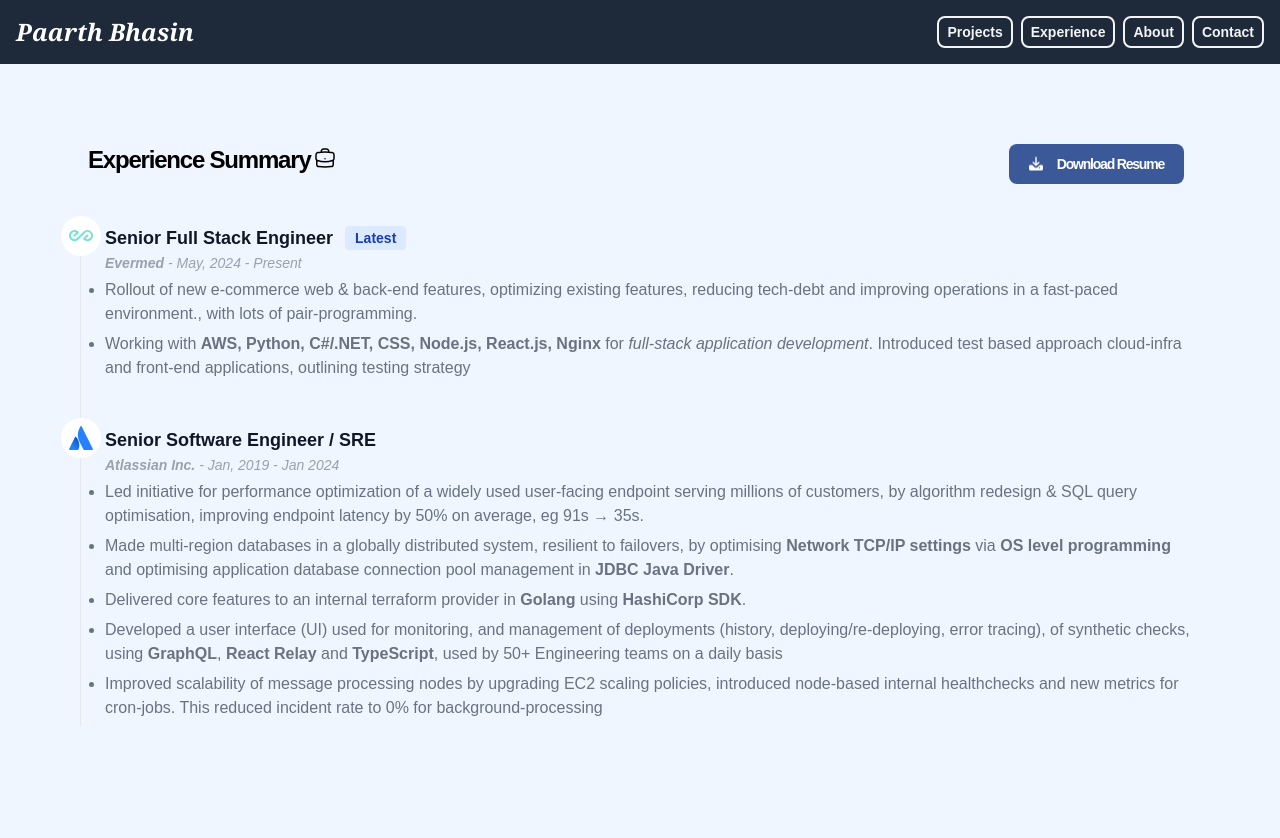
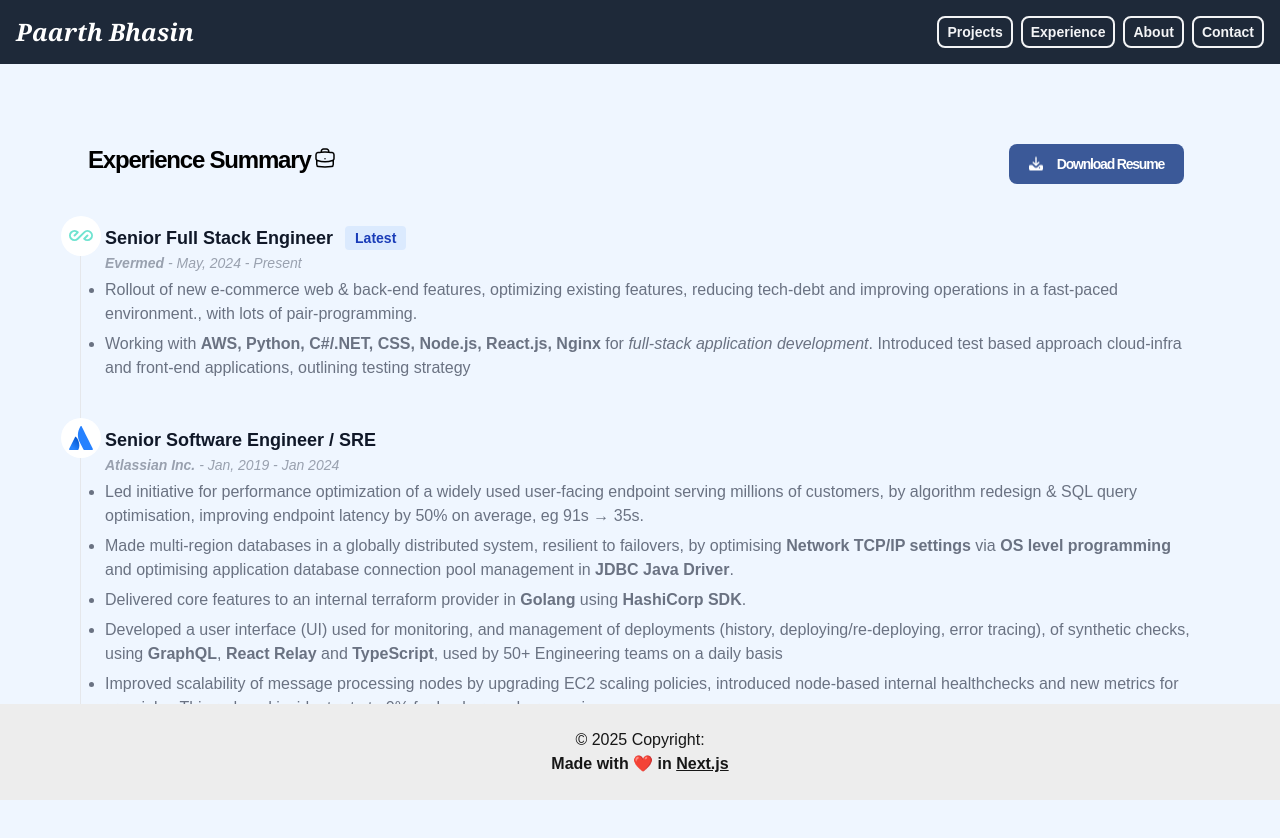
Before and after one commit to PaarthB/portfolio, a Next.js app: page / in a window 1280 px wide. Shown: the top 838 px of the page. Built offline with nearby package versions, Linux system fonts and the light colour scheme.

Commit message:
add footer

```diff
--- a/src/app/layout.tsx
+++ b/src/app/layout.tsx
@@ -28,13 +28,14 @@ export default function RootLayout({
         className={`${geistSans.variable} ${geistMono.variable} antialiased`}
       >
         {children}
-{/*         <footer className="mt-64 md:w-[1240px] mx-auto flex flex-col justify-between py-6 sm:flex-row bg-white rounded-lg shadow-sm dark:bg-gray-900">
-          <div className="w-full max-w-screen-xl mx-auto p-4 md:py-8">
-              <hr className="my-6 border-gray-200 sm:mx-auto dark:border-gray-700 lg:my-8" />
-              <span className="block text-sm text-gray-500 sm:text-center dark:text-gray-400">Powered by Next.js, Made with ❤️ - © 2025. All Rights Reserved.</span>
-          </div>
-        </footer> */}
-      </body>
+      <footer
+        className="fixed bottom-0 bg-zinc-50 text-center text-surface/75 dark:bg-neutral-700 dark:text-white/50 lg:text-left w-full">
+        <div className="bg-black/5 p-6 text-center">
+          <span>© 2025 Copyright:</span>
+          <p className="font-semibold" >Made with ❤️ in <b className="font-extrabold underline">Next.js</b></p>
+        </div>
+      </footer>
+    </body>
     </html>
   );
 }
```
